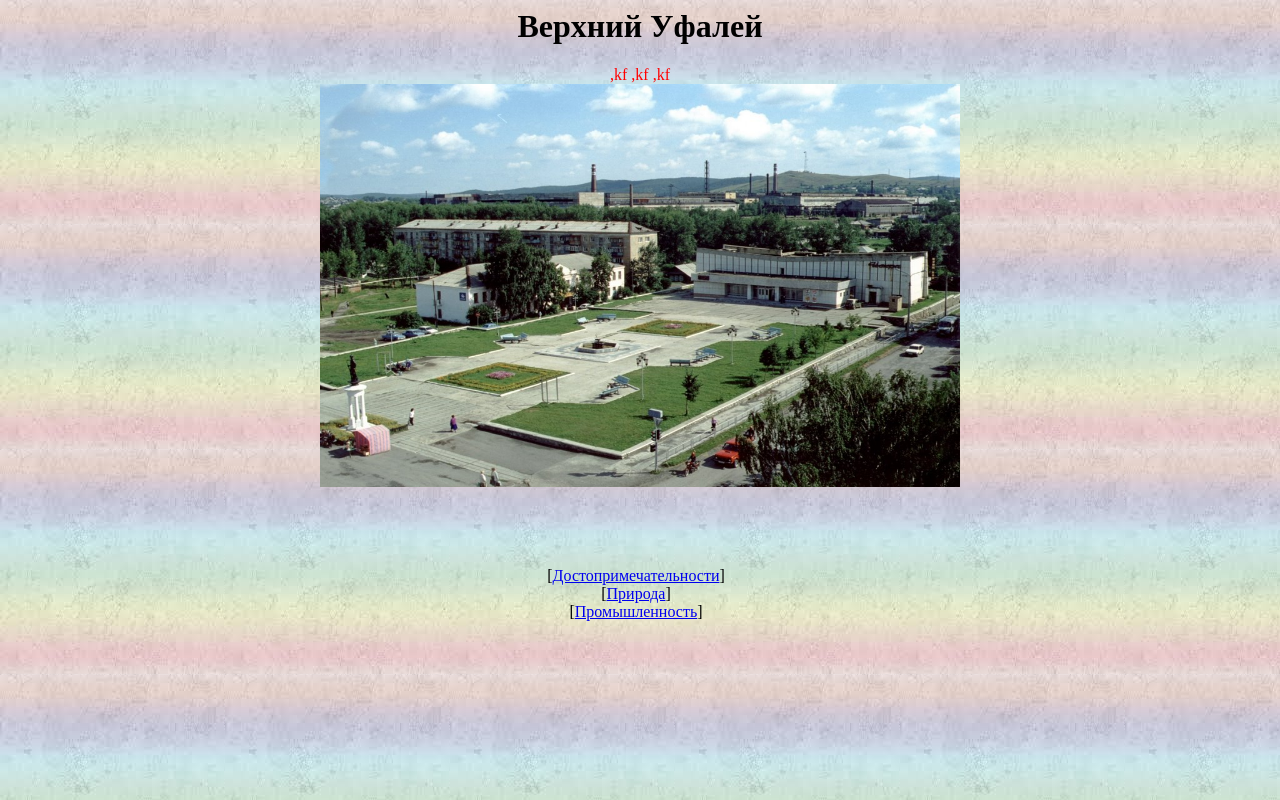
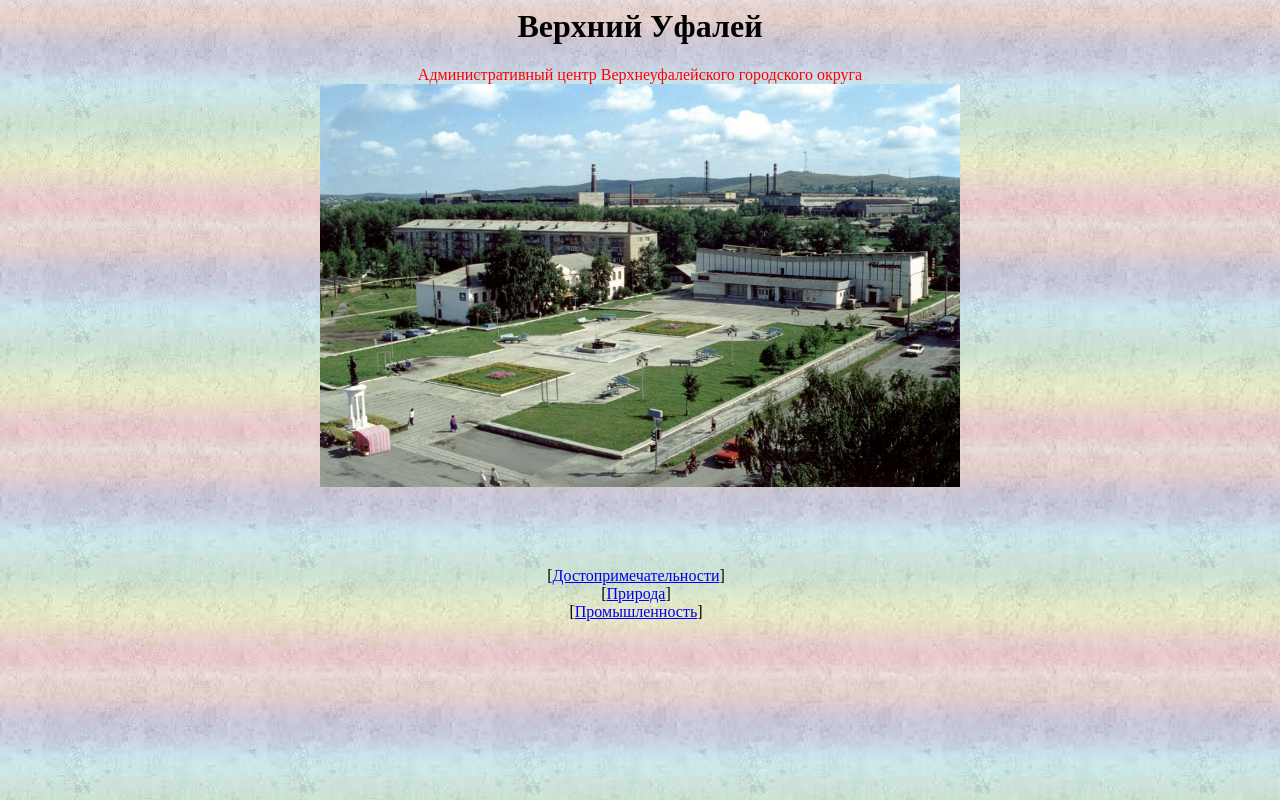
Before and after one commit to letstalkaboutjs/my_first_site, a plain HTML site: page index.html in a window 1280 px wide. Drawn offline with Linux system fonts and the light colour scheme.

Commit message:
Update index.html

```diff
--- a/index.html
+++ b/index.html
@@ -12,7 +12,7 @@
 <body style="background: url(1234.jpg);">
 <center><H1>Верхний Уфалей</H1>
 	<div class="main">
-		,kf ,kf ,kf
+	Административный центр Верхнеуфалейского городского округа
 		</div>
 <center><img width="640px" height="403px" src="MTEXMFL10S4.jpg"></center>
 <h1><font color="blue" ><marquee>Мой любимый город, Верхний Уфалей</marquee></font></h1>
```
